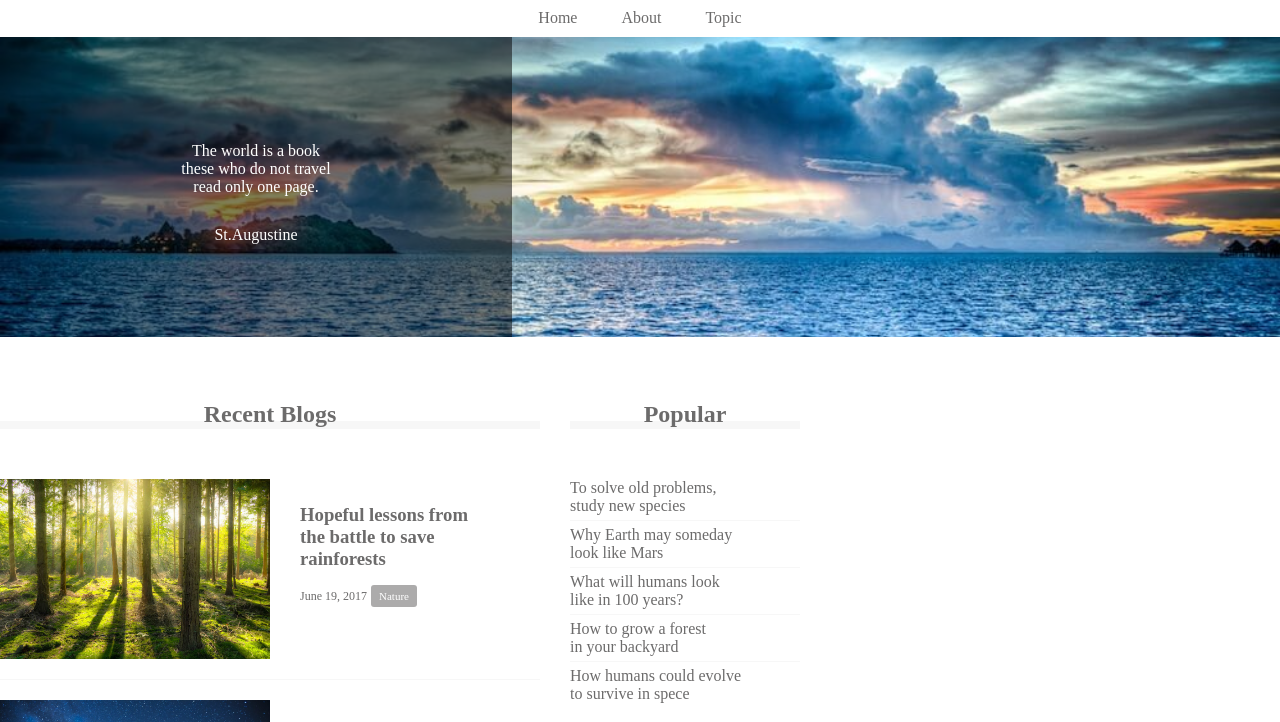
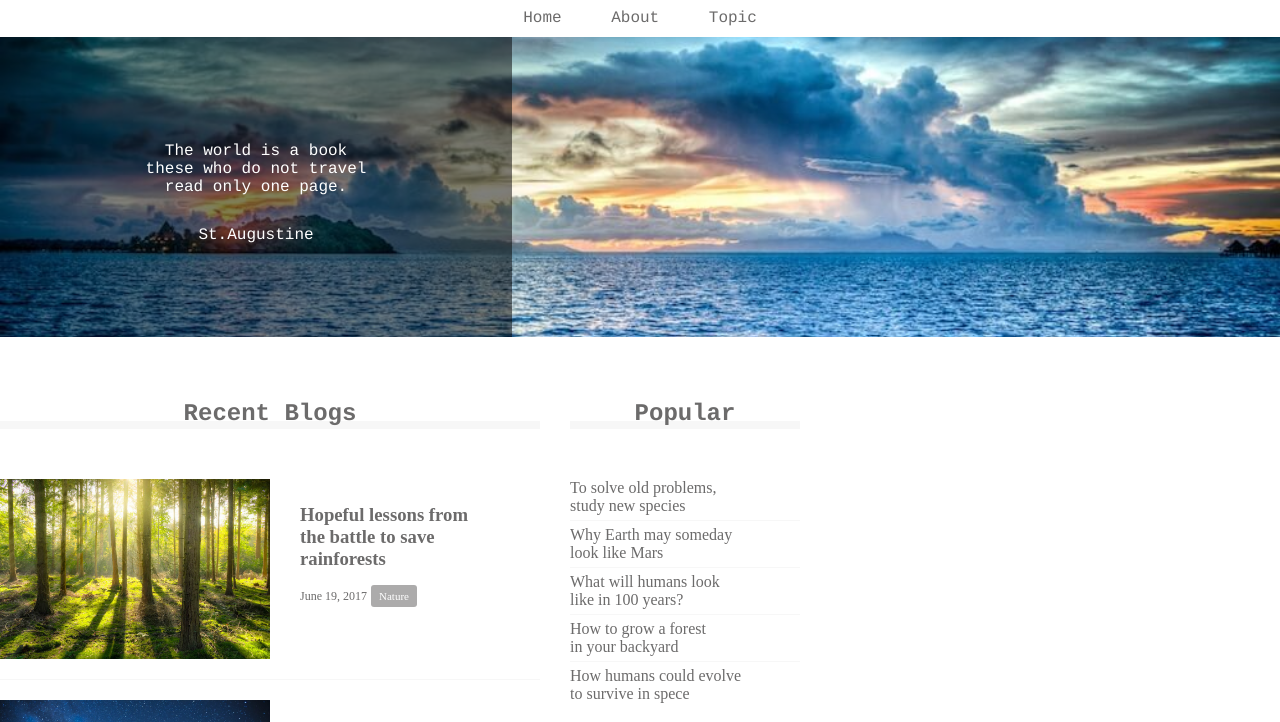
Before and after one commit to Miyu-N/caravan, a plain HTML site: page index.html in a window 1280 px wide. Shown: the part 68-790 px from the top of the page. Drawn offline with Linux system fonts and the light colour scheme.

Commit message:
[Add]1-9 font-family編集

```diff
--- a/style.css
+++ b/style.css
@@ -8,6 +8,10 @@
 
 a {
   text-decoration: none;
+}
+
+header, nav, h2, .main-visual, footer {
+  font-family: Chalkduster, "Bradley Hand", Courier, "Segoe Print", sans-serif;
 }
 
 header {
```
